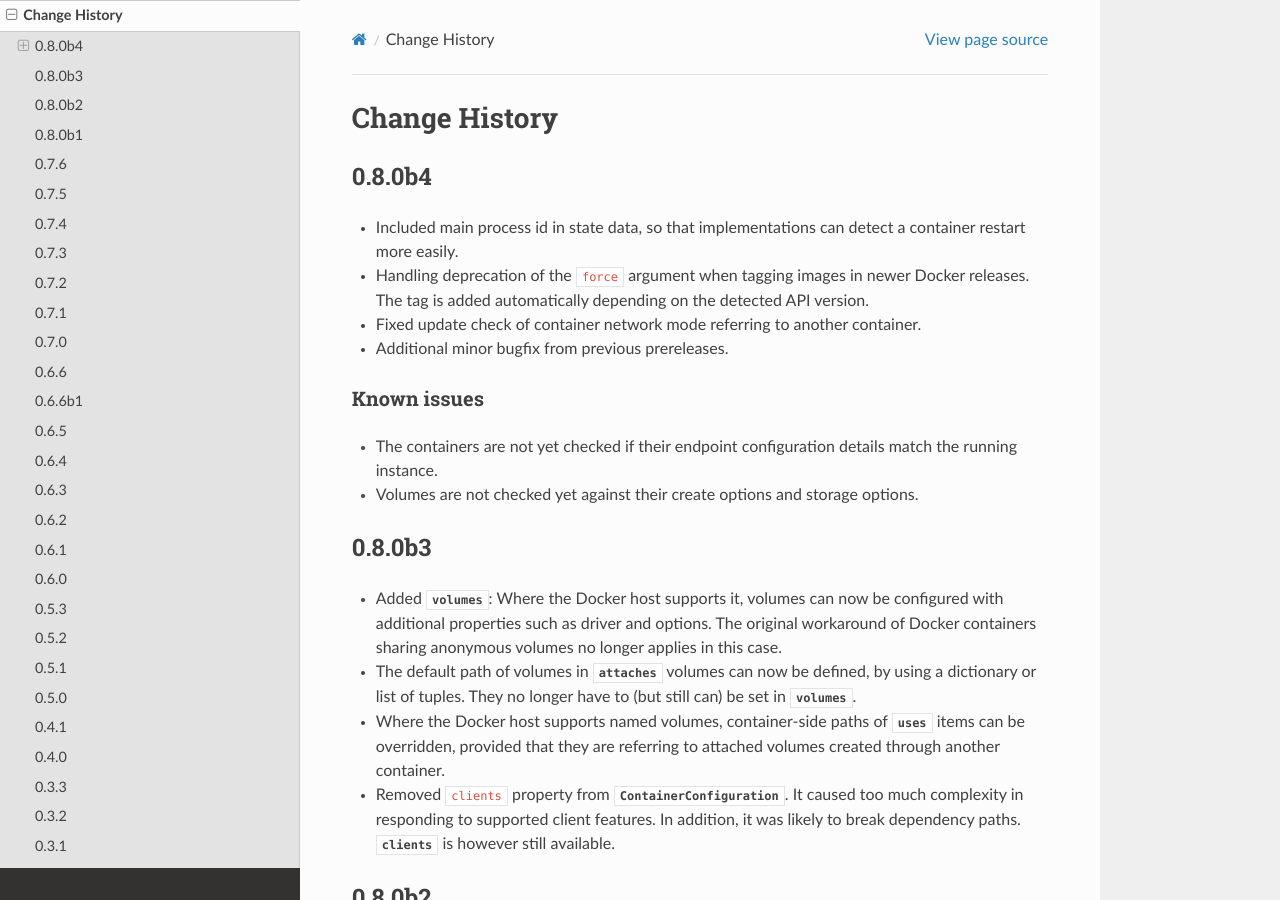
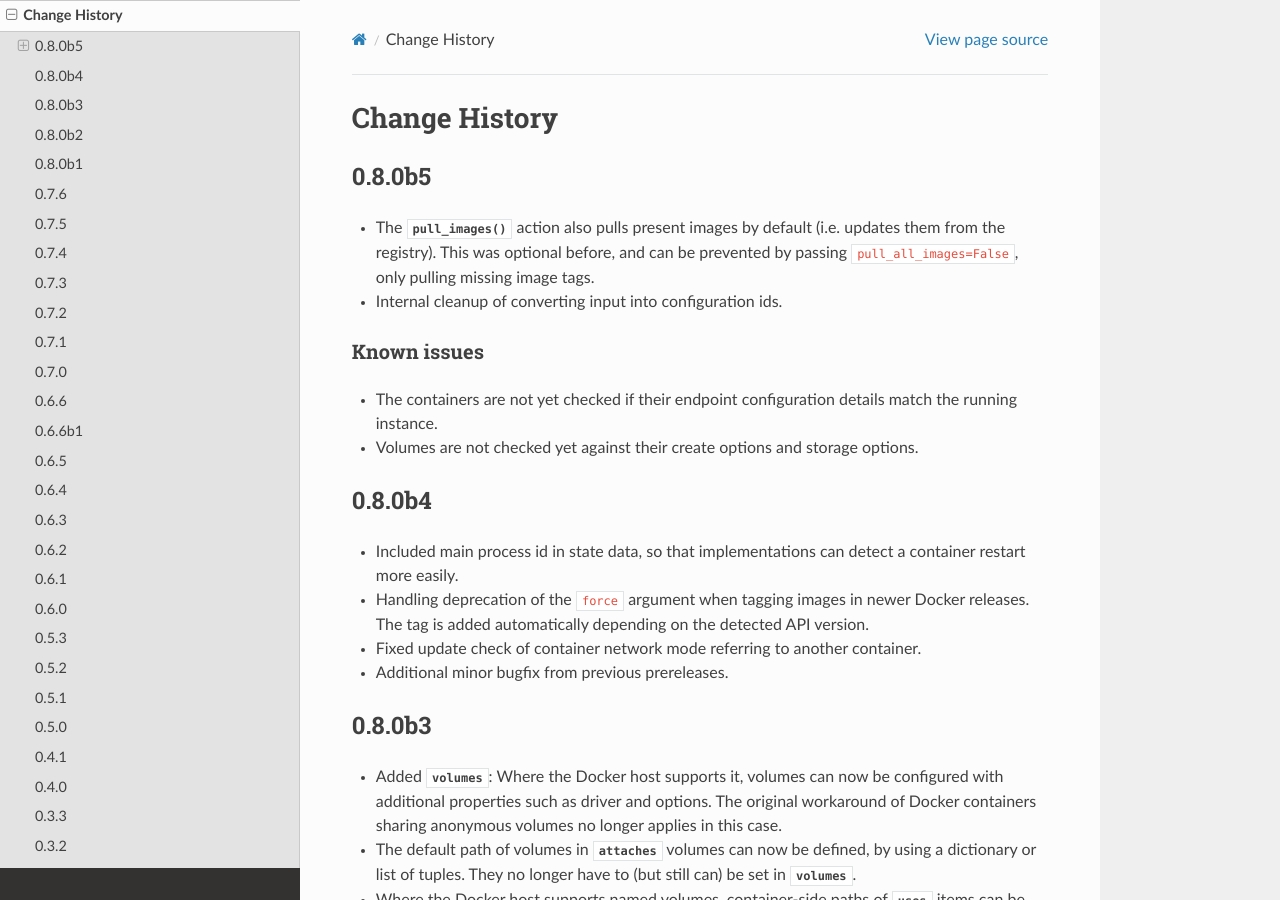
Before and after one commit to merll/docker-map, a Sphinx documentation site: the page built from docs/changes.rst, in a window 1280 px wide and 900 px high. Built offline with Sphinx 7.4.7 and the Read the Docs theme 2.0.0, drawn with Linux system fonts in a browser that asks for light colours.

Commit message:
Updated version and preliminary change log.

```diff
--- a/dockermap/__init__.py
+++ b/dockermap/__init__.py
@@ -2,7 +2,7 @@
 from __future__ import unicode_literals
 
 
-__version__ = '0.8.0b4'
+__version__ = '0.8.0b5'
 
 DEFAULT_BASEIMAGE = 'tianon/true:latest'
 DEFAULT_COREIMAGE = 'busybox:latest'
--- a/docs/changes.rst
+++ b/docs/changes.rst
@@ -2,6 +2,18 @@
 
 Change History
 ==============
+0.8.0b5
+-------
+* The :meth:`~dockermap.map.client.MappingDockerClient.pull_images` action also pulls present images by default (i.e.
+  updates them from the registry). This was optional before, and can be prevented by passing ``pull_all_images=False``,
+  only pulling missing image tags.
+* Internal cleanup of converting input into configuration ids.
+
+Known issues
+""""""""""""
+* The containers are not yet checked if their endpoint configuration details match the running instance.
+* Volumes are not checked yet against their create options and storage options.
+
 0.8.0b4
 -------
 * Included main process id in state data, so that implementations can detect a container restart more easily.
```
Also changed, not shown: other parts of docs/changes.rst (+0 -5 lines).
